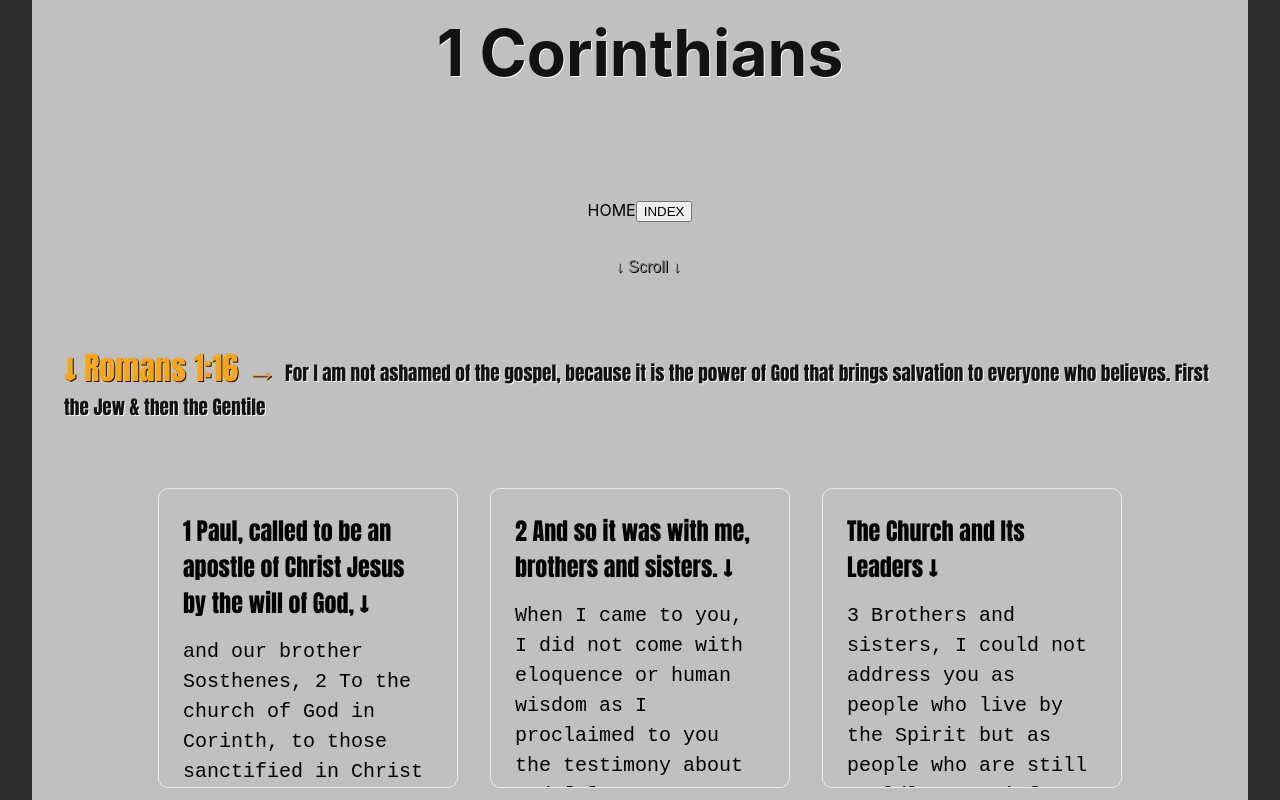
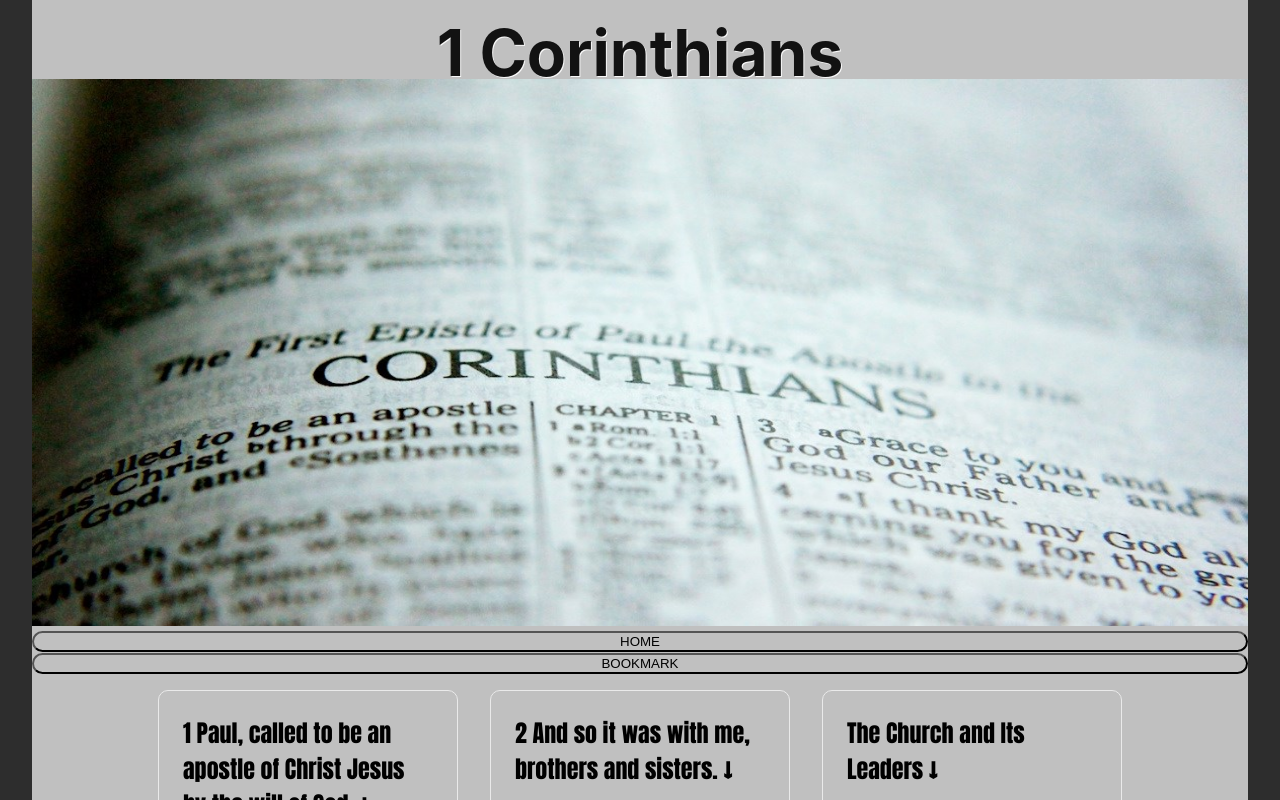
Before and after one commit to jnutt367/first_corinthians, a Next.js app: page / in a window 1280 px wide. Shown: the top 800 px of the page. Built offline with nearby package versions, Linux system fonts and the light colour scheme.

Commit message:
Update index.js
ss1corinthians.jpg

```diff
--- a/pages/index.js
+++ b/pages/index.js
@@ -15,27 +15,21 @@
         <h1 className={styles.title}>
            <a href="https://nextjs.org">1 Corinthians</a>
         </h1>
-        <div className={styles.flex}>
+         <div className={styles.hero}>
+       <Image
+                                src="/ss1corinthians.jpg"
+                                alt="Jesus teaching"
+                                height={900}
+                                width={2000}
+                                priority
+                              />
 
-
-         <a className={styles.code} href="https://the-holy-bible.vercel.app">HOME</a>
-                     <a href="https://index-olive-two.vercel.app/">
-                     <button className={styles.code}>
-                         INDEX
-                     </button>
-                     </a>
-                 </div>
-        <p className={styles.description}>
-
-        <code className={styles.publisher}>&darr; Scroll &darr;</code>
-      </p>
-
-
-      <p className={styles.h2}>
-      <span className={styles.span}> &darr; Romans 1:16 &rarr; </span>
-        For I am not ashamed of the  gospel, because it is the power
-        of God that brings salvation to everyone who believes. First the Jew & then the Gentile
-      </p>
+       <a href="https://the-holy-bible.vercel.app/">
+            <button className={styles.button}>HOME</button>
+       </a>
+         <a href="https://the-holy-bible.vercel.app/">
+            <button className={styles.button}>BOOKMARK</button>
+       </a>
 
         <div className={styles.grid}>
           <div className={styles.card}>
@@ -448,6 +442,7 @@
           </div>
 
         </div>
+</div>
         <p className={styles.description}>
         <code className={styles.publisher}>
         Coded, Published & Deployed by His servant: Jason Daniel Nutt
```
